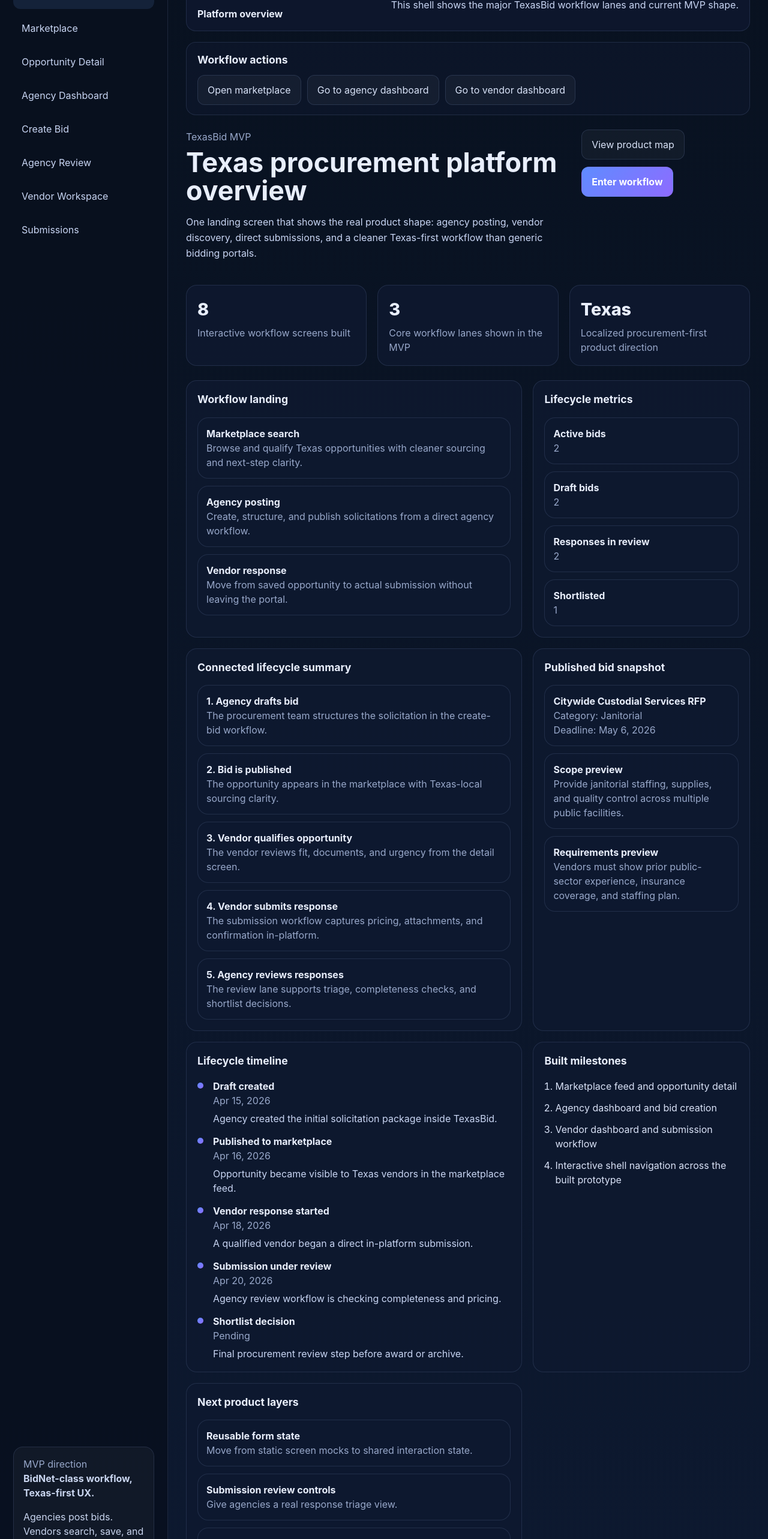
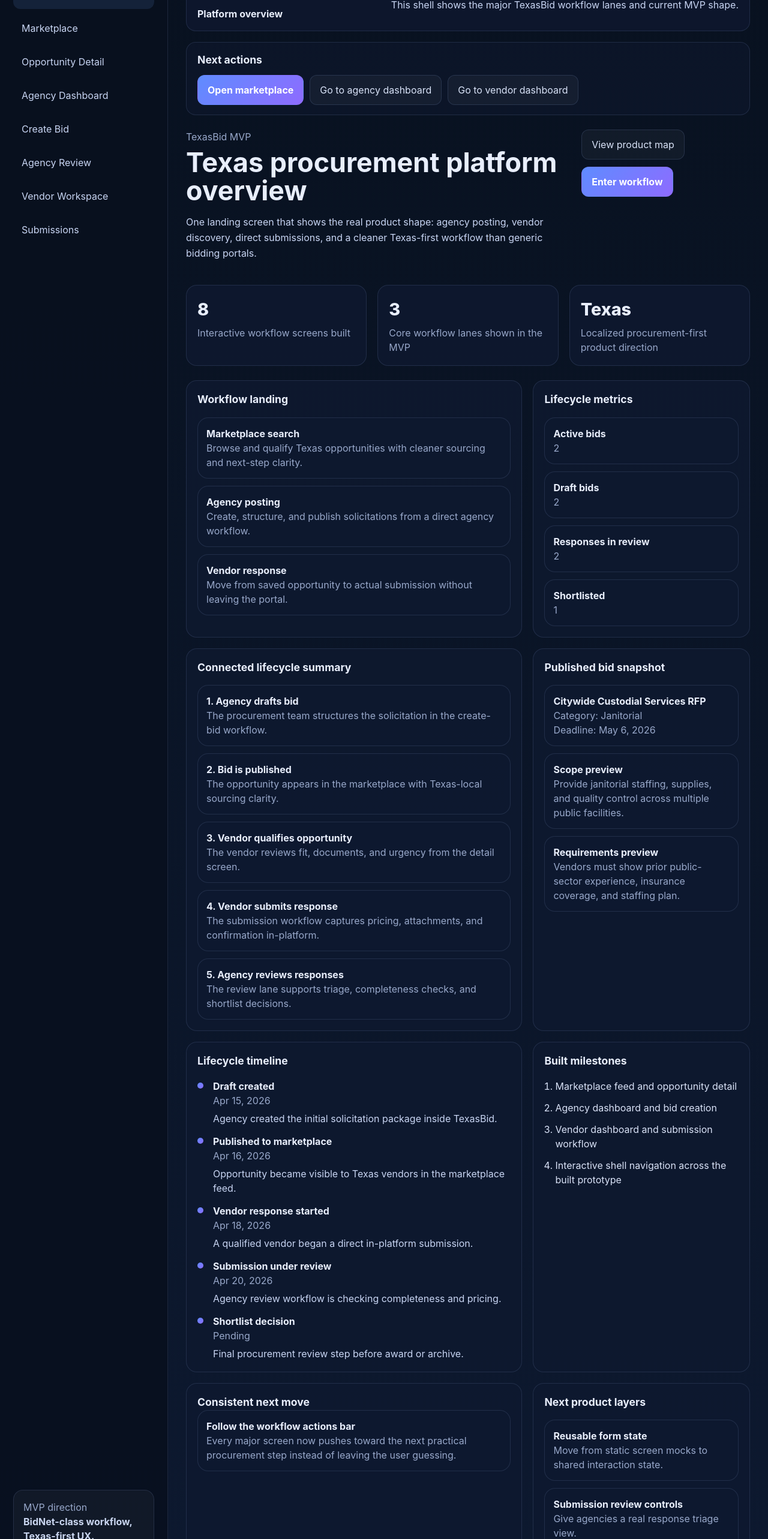
Before and after one commit to kinectic/texas-bid-consumer-portal, a React (Vite) app in the folder texas-bid-portal/: page / in a window 1280 px wide. Shown: the part 180-2746 px from the top of the page at 60% size. Built offline with nearby package versions, Linux system fonts and the light colour scheme.

Commit message:
Make workflow CTAs more consistent across portal

```diff
--- a/texas-bid-portal/src/components/WorkflowActions.tsx
+++ b/texas-bid-portal/src/components/WorkflowActions.tsx
@@ -13,10 +13,14 @@
 
   return (
     <section className="workflow-actions">
-      <div className="panel-title">Workflow actions</div>
+      <div className="panel-title">Next actions</div>
       <div className="workflow-actions-list">
-        {actions.map((action) => (
-          <button key={`${activeView}-${action.target}`} className="ghost" onClick={() => onNavigate(action.target)}>
+        {actions.map((action, index) => (
+          <button
+            key={`${activeView}-${action.target}`}
+            className={index === 0 ? 'primary' : 'ghost'}
+            onClick={() => onNavigate(action.target)}
+          >
             {action.label}
           </button>
         ))}
--- a/texas-bid-portal/src/data/actionMap.ts
+++ b/texas-bid-portal/src/data/actionMap.ts
@@ -13,6 +13,7 @@
   opportunity: [
     { label: 'Start submission', target: 'submission-workflow' },
     { label: 'Back to marketplace', target: 'marketplace' },
+    { label: 'Open vendor dashboard', target: 'vendor-dashboard' },
   ],
   'agency-dashboard': [
     { label: 'Create new bid', target: 'create-bid' },
@@ -20,6 +21,7 @@
   ],
   'create-bid': [
     { label: 'Return to agency dashboard', target: 'agency-dashboard' },
+    { label: 'Preview in marketplace', target: 'marketplace' },
     { label: 'Review submissions', target: 'agency-submission-review' },
   ],
   'agency-submission-review': [
--- a/texas-bid-portal/src/pages/HomeDashboardPage.tsx
+++ b/texas-bid-portal/src/pages/HomeDashboardPage.tsx
@@ -166,6 +166,14 @@
 
       <section className="content-grid lower-grid">
         <div className="panel">
+          <div className="panel-title">Consistent next move</div>
+          <div className="draft-card">
+            <strong>Follow the workflow actions bar</strong>
+            <div className="muted">Every major screen now pushes toward the next practical procurement step instead of leaving the user guessing.</div>
+          </div>
+        </div>
+
+        <div className="panel">
           <div className="panel-title">Next product layers</div>
           <div className="draft-list">
             <div className="draft-card">
```
